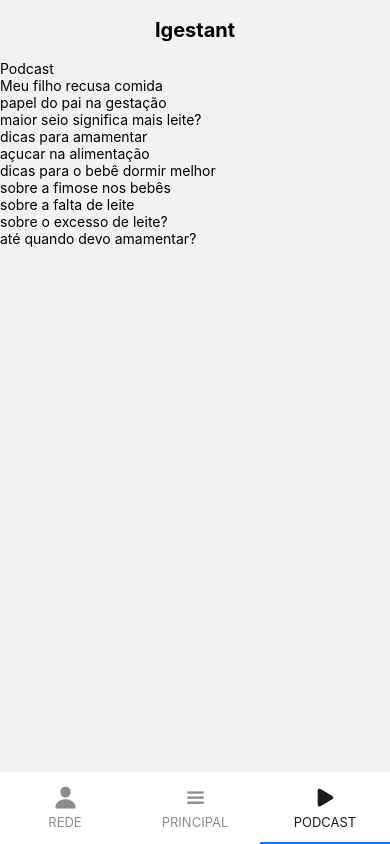
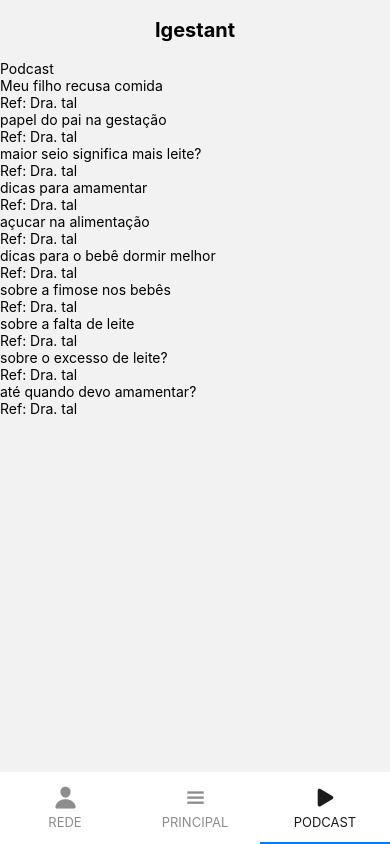
Before and after one commit to Luanbian/Igestant-App, a React Native app: screen /Podcast in a window 390 px wide. Built offline with nearby package versions, Linux system fonts and the light colour scheme.

Commit message:
feat: Melorando flatlist de podcast

```diff
--- a/src/components/podcast/podcast.card.js
+++ b/src/components/podcast/podcast.card.js
@@ -1,19 +1,14 @@
 import React from 'react';
-import { View, FlatList, Text } from 'react-native';
+import { View, FlatList } from 'react-native';
 import card from '../../../public/assets/card.pod';
-
-const Item = ({name}) => (
-  <View>
-    <Text>{name}</Text>
-  </View>
-)
+import PodCardView from './podcast.cardView';
 
 export default function PodCard () {
   return (
     <View>
       <FlatList
         data={card}
-        renderItem={({item}) => <Item name={item.name} />}
+        renderItem={({item}) => <PodCardView name={item.name} refe={item.refe} />}
         keyExtractor={item => item.id}
       />
     </View>
--- /dev/null
+++ b/src/components/podcast/podcast.cardView.js
@@ -0,0 +1,10 @@
+import { Text, View } from "react-native";
+
+export default function PodCardView({name, refe}) {
+    return(
+        <View>
+            <Text>{name}</Text>
+            <Text>{refe}</Text>
+        </View>
+    )
+}
```
